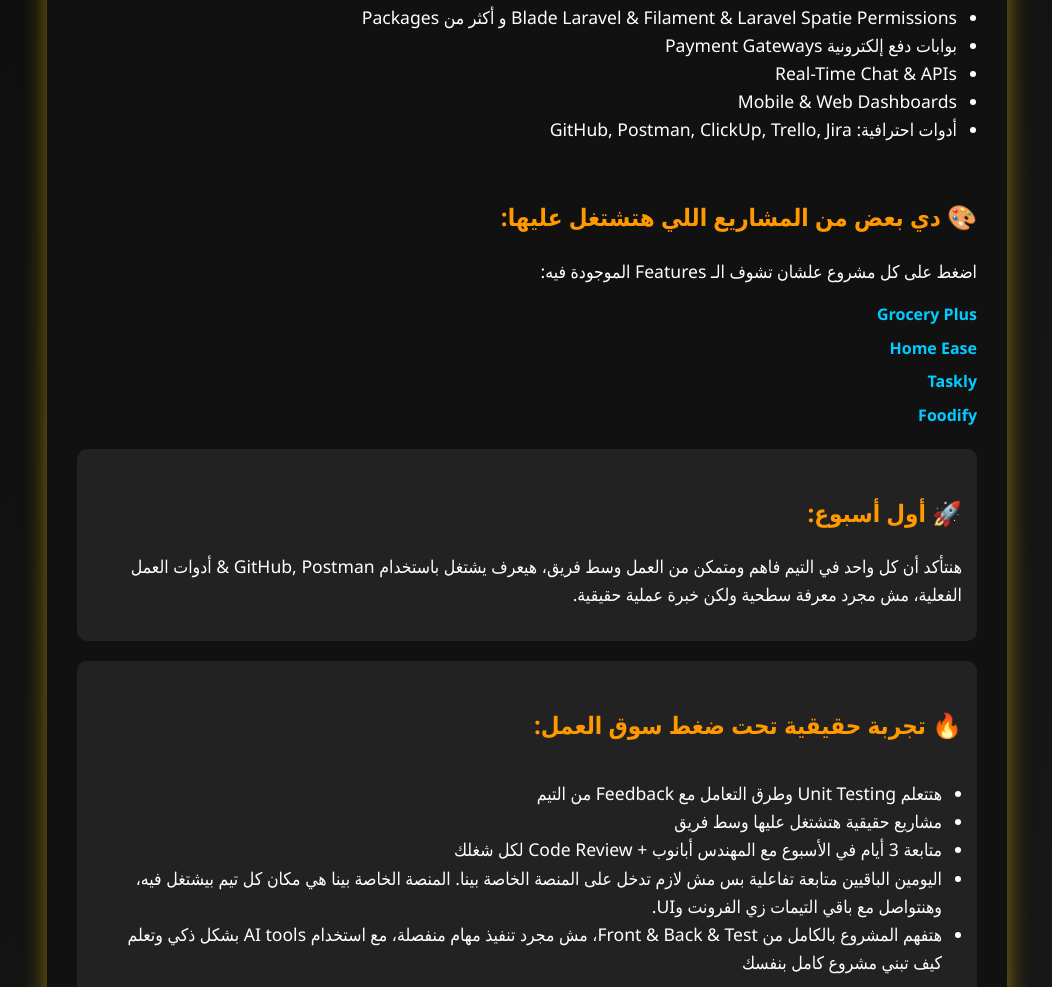
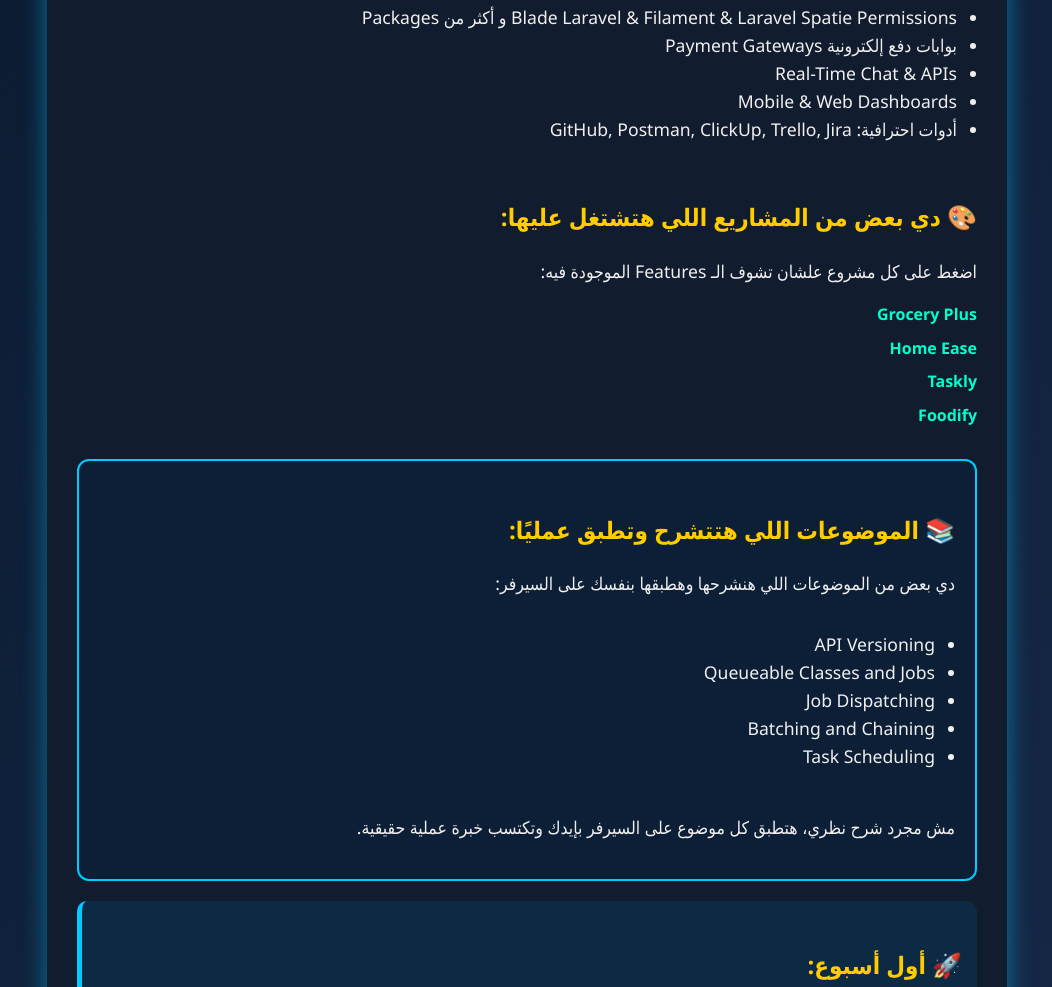
Before and after one commit to abanoubtalaatr/huma-volve-pricing, a plain HTML site: page index.html in a window 1280 px wide. Shown: the part 376-1363 px from the top of the page, without its empty margins (113-1165 px from the left). Drawn offline with Linux system fonts and the light colour scheme.

Commit message:
Update index.html

```diff
--- a/index.html
+++ b/index.html
@@ -3,12 +3,12 @@
 <head>
 <meta charset="UTF-8">
 <meta name="viewport" content="width=device-width, initial-scale=1.0">
-<title>برنامج ملوك الشاشات السوداء</title>
+<title>PHP & Laravel Mentorship</title>
 <style>
     body {
         font-family: 'Segoe UI', Tahoma, Geneva, Verdana, sans-serif;
-        background: linear-gradient(135deg, #0d0d0d, #1a1a1a);
-        color: #fff;
+        background: linear-gradient(135deg, #0a1a2f, #1b2c4f); /* هوية Huma-Volve */
+        color: #f0f0f0;
         margin: 0;
         padding: 0;
         line-height: 1.6;
@@ -18,24 +18,24 @@
         max-width: 900px;
         margin: 50px auto;
         padding: 30px;
-        background: #111;
+        background: #111c2e; /* هوية Huma-Volve */
         border-radius: 15px;
-        box-shadow: 0 0 25px rgba(255, 204, 0, 0.5);
+        box-shadow: 0 0 25px rgba(0, 204, 255, 0.5);
         text-align: right;
     }
     h1 {
-        color: #ffcc00;
+        color: #00ccff;
         font-size: 2.5em;
         margin-bottom: 20px;
         text-transform: uppercase;
         animation: glow 1.5s infinite alternate;
     }
     @keyframes glow {
-        from { text-shadow: 0 0 5px #ffcc00; }
-        to { text-shadow: 0 0 20px #ffcc00; }
+        from { text-shadow: 0 0 5px #00ccff; }
+        to { text-shadow: 0 0 20px #00ccff; }
     }
     h2 {
-        color: #ff9900;
+        color: #ffcc00;
         margin-top: 30px;
         font-size: 1.5em;
     }
@@ -43,7 +43,7 @@
         font-size: 1.1em;
     }
     a {
-        color: #00ccff;
+        color: #00ffcc;
         text-decoration: none;
         font-weight: bold;
     }
@@ -57,8 +57,8 @@
         padding: 0 20px;
     }
     .price {
-        background-color: #ff3300;
-        color: #fff;
+        background-color: #ffcc00;
+        color: #0a1a2f;
         padding: 20px;
         border-radius: 12px;
         text-align: center;
@@ -68,8 +68,8 @@
         animation: pulse 1.5s infinite alternate;
     }
     @keyframes pulse {
-        from { box-shadow: 0 0 10px #ff3300; }
-        to { box-shadow: 0 0 30px #ff3300; }
+        from { box-shadow: 0 0 10px #ffcc00; }
+        to { box-shadow: 0 0 30px #ffcc00; }
     }
     .cta {
         display: block;
@@ -78,7 +78,7 @@
     }
     .cta a {
         background-color: #00ccff;
-        color: #0d0d0d;
+        color: #0a1a2f;
         padding: 18px 40px;
         border-radius: 12px;
         font-weight: bold;
@@ -86,7 +86,7 @@
         transition: 0.3s;
     }
     .cta a:hover {
-        background-color: #0099cc;
+        background-color: #0099aa;
         transform: scale(1.05);
     }
     .links a {
@@ -95,16 +95,27 @@
         font-weight: bold;
     }
     .highlight {
-        background-color: #222;
+        background-color: #0d2a44;
         padding: 15px;
         border-radius: 10px;
         margin-top: 20px;
+        border-left: 5px solid #00ccff;
+    }
+    .topics {
+        background-color: #0d1f36;
+        border: 2px solid #00ccff;
+        border-radius: 12px;
+        padding: 20px;
+        margin-top: 30px;
+    }
+    .topics ul {
+        padding-left: 20px;
     }
 </style>
 </head>
 <body>
 <div class="container">
-    <h1>🔥 ملوك الشاشات السوداء 🔥</h1>
+    <h1>🔥 PHP & Laravel Mentorship 🔥</h1>
     <p>عايز تشوف شركات البرمجة بتشتغل إزاي؟ عايز تاخد خبرة 7 سنين في وقت قليل تقدر من خلالها ترفع مستواك وتنتج بشكل فعلي، وتحويلك من متلقي للمادة العلمية لمهندس قادر يعمل أكتر من سيستم وسط فريق بشكل فعال. وده بروفايل المهندس <a href="https://www.linkedin.com/in/abanoub-talaat/" target="_blank">Abanoub Talaat</a> اللي هيكون معاكم.</p>
 
     <h2>💻 هتتعلم وتنتج مشاريع حقيقية:</h2>
@@ -123,6 +134,19 @@
         <a href="https://www.figma.com/design/eLc2JfP2cf4dJDK9EQYuCv/Home-Ease?node-id=25-2&p=t" target="_blank">Home Ease</a>
         <a href="https://www.figma.com/design/5FH9hCvFSFaSj4lreKuqKZ/Taskly?node-id=1-20&p=t" target="_blank">Taskly</a>
         <a href="https://www.figma.com/design/RXrA4quyJda1peryqQPC4a/Team-C---Foodify?node-id=0-1&t=seze8GCx1YVHkolO-1" target="_blank">Foodify</a>
+    </div>
+
+    <div class="topics">
+        <h2>📚 الموضوعات اللي هتتشرح وتطبق عمليًا:</h2>
+        <p>دي بعض من الموضوعات اللي هنشرحها وهطبقها بنفسك على السيرفر:</p>
+        <ul>
+            <li>API Versioning</li>
+            <li>Queueable Classes and Jobs</li>
+            <li>Job Dispatching</li>
+            <li>Batching and Chaining</li>
+            <li>Task Scheduling</li>
+        </ul>
+        <p>مش مجرد شرح نظري، هتطبق كل موضوع على السيرفر بإيدك وتكتسب خبرة عملية حقيقية.</p>
     </div>
 
     <div class="highlight">
@@ -153,7 +177,7 @@
     <div class="price">💰 السعر: 3300 جنيه – لفترة محدودة</div>
 
     <div class="cta">
-        <a href="https://www.linkedin.com/in/abanoub-talaat/" target="_blank">🔥 احجز مكانك الآن 🔥</a>
+        <a href="https://docs.google.com/forms/d/e/1FAIpQLSfXMQQ9c3D0F-ZxkNpOhKFtYrOUp85vGCip-DidY2TSA4EEcg/viewform?usp=publish-editor" target="_blank">🔥 احجز مكانك الآن 🔥</a>
     </div>
 </div>
 </body>
```
